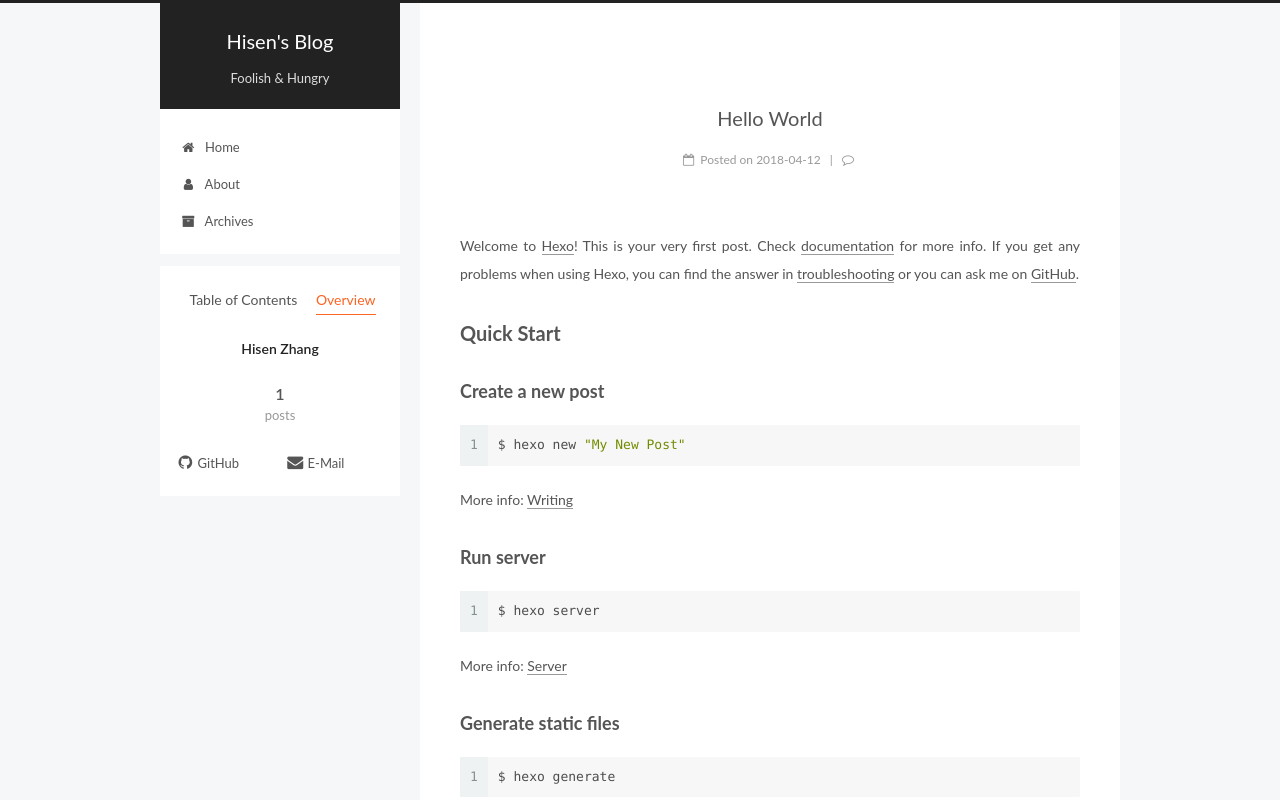
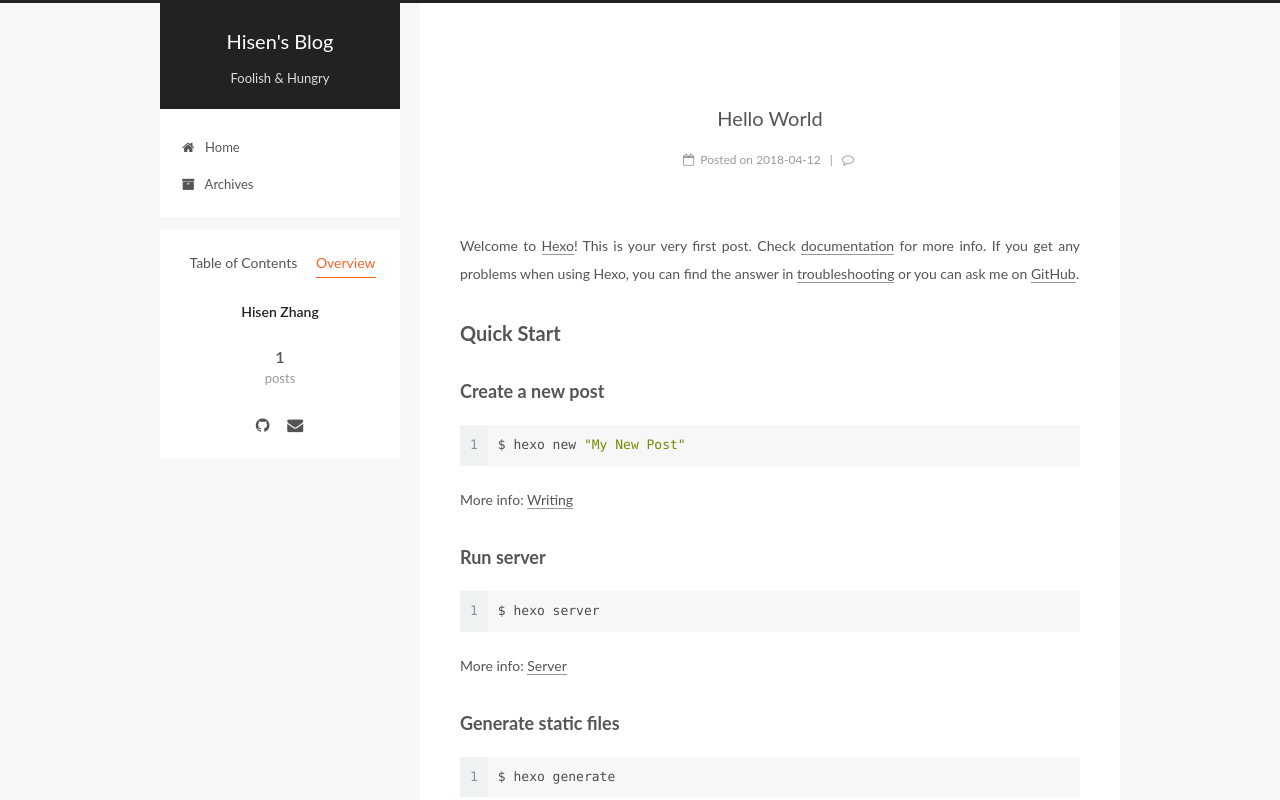
Before and after one commit to HisenZhang/hisenzhang.github.io, a plain HTML site: page 2018/04/12/hello-world/index.html in a window 1280 px wide. Both pictures are taken after a click on the item "Overview". Shown: the top 800 px of the page. Drawn offline with Linux system fonts and the light colour scheme; a script that the page names is missing.

Commit message:
Site updated: 2018-04-12 18:38:55

```diff
--- a/2018/04/12/hello-world/index.html
+++ b/2018/04/12/hello-world/index.html
@@ -186,16 +186,6 @@
               <i class="menu-item-icon fa fa-fw fa-home"></i> <br />
 
             Home
-          </a>
-        </li>
-
-
-        <li class="menu-item menu-item-about">
-          <a href="/about/" rel="section">
-
-              <i class="menu-item-icon fa fa-fw fa-user"></i> <br />
-
-            About
           </a>
         </li>
 
@@ -470,13 +460,13 @@
                   <span class="links-of-author-item">
                     <a href="https://github.com/HisenZhang" target="_blank" title="GitHub">
 
-                        <i class="fa fa-fw fa-github"></i>GitHub</a>
+                        <i class="fa fa-fw fa-github"></i></a>
                   </span>
 
                   <span class="links-of-author-item">
                     <a href="mailto:hisen@hisenz.com" target="_blank" title="E-Mail">
 
-                        <i class="fa fa-fw fa-envelope"></i>E-Mail</a>
+                        <i class="fa fa-fw fa-envelope"></i></a>
                   </span>
 
             </div>
--- a/css/main.css
+++ b/css/main.css
@@ -1830,7 +1830,7 @@ pre .javascript .function {
   width: 4px;
   height: 4px;
   border-radius: 50%;
-  background: #b6ff22;
+  background: #6b44b1;
 }
 .links-of-blogroll {
   font-size: 13px;
@@ -2928,7 +2928,6 @@ pre .javascript .function {
 }
 .links-of-author-item {
   margin: 5px 0 0;
-  width: 50%;
 }
 .links-of-author-item a {
   max-width: 216px;
@@ -2978,9 +2977,7 @@ pre .javascript .function {
 }
 .links-of-blogroll-inline .links-of-blogroll-item {
   margin: 5px 0 0;
-  width: 50%;
-  display: inline-block;
-  width: unset;
+  display: inline-block;
 }
 .links-of-blogroll-inline .links-of-blogroll-item a {
   max-width: 216px;
```
Also changed, not shown: archives/2018/04/index.html (+2 -12 lines), archives/2018/index.html (+2 -12 lines), archives/index.html (+2 -12 lines), index.html (+2 -12 lines).
